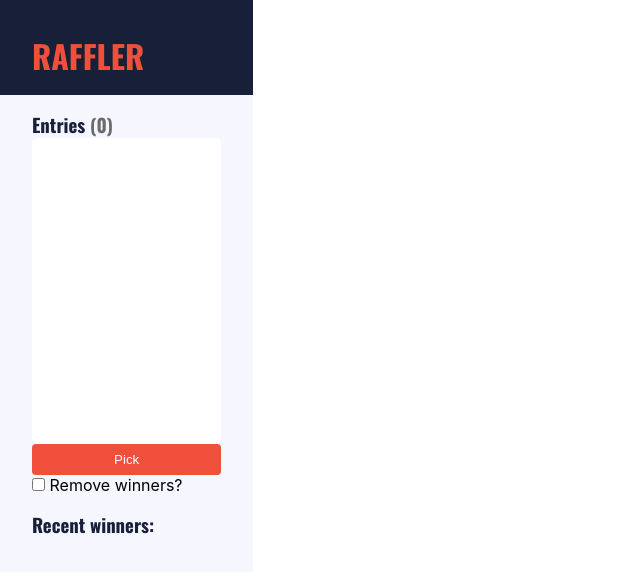
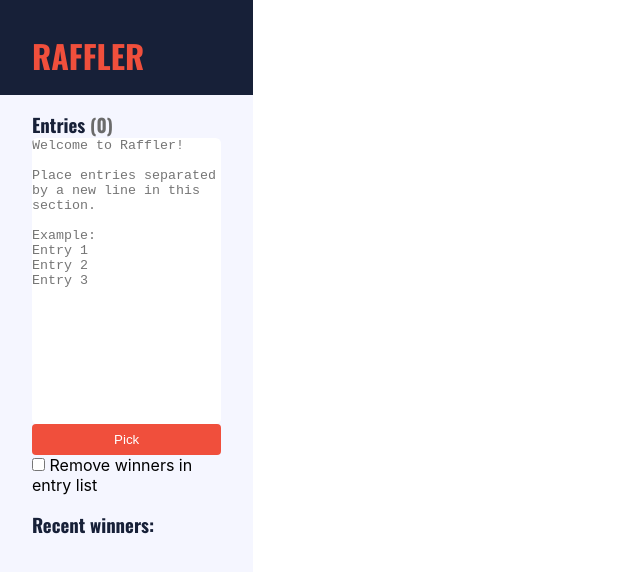
Before and after one commit to alwinpamintuan/raffler, a React (Create React App) app: page / in a window 1280 px wide. Shown: the top 572 px of the page, without its empty margins (0-640 px from the left). Built offline with nearby package versions, Linux system fonts and the light colour scheme.

Commit message:
Minor changes and input placeholder

```diff
--- a/package.json
+++ b/package.json
@@ -1,7 +1,7 @@
 {
   "name": "randomizer-app",
   "version": "0.1.0",
-  "homepage": "https://alwinpamintuan.github.io/randomizer-app",
+  "homepage": "https://alwinpamintuan.github.io/raffler",
   "private": true,
   "dependencies": {
     "@testing-library/jest-dom": "^5.16.2",
--- a/src/components/EntriesContainer/EntriesContainer.css
+++ b/src/components/EntriesContainer/EntriesContainer.css
@@ -1,10 +1,8 @@
-div#header, div#raffle-container {
-    padding-top: 32px;
-    padding-left: 32px;
-    padding-bottom: 16px;
+div#raffle {
+    padding: 32px;
 }
 
-  div#raffle-container {
+div#raffle {
   display: grid;
   grid-gap: 1rem;
   justify-content: space-between;
@@ -36,12 +34,12 @@ div#header, div#raffle-container {
 }
 
 @keyframes highlight-fade {
-    0% {color: var(--neutral-dark); border-color: var(--neutral)}
-    50% {color: var(--primary); border-color: var(--primary)}
-    100% {color: var(--neutral-dark); border-color: var(--neutral)}
+  0% {color: var(--neutral-dark); border-color: var(--neutral);}
+  50% {color: var(--primary); border-color: var(--primary);}
+  100% {color: var(--neutral-dark); border-color: var(--neutral);}
 }
 
 @keyframes highlight-win {
-    0% {color: var(--neutral-dark); border-color: var(--neutral);}
-    100% {color: var(--neutral-dark); border-color: transparent;}
+  0% {color: var(--neutral-dark); border-color: var(--neutral); background-color: var(--background-fore);}
+  100% {color: var(--neutral-dark); border-color: transparent; background-color: var(--background-main)}
 }
--- a/src/components/EntriesContainer/EntriesContainer.js
+++ b/src/components/EntriesContainer/EntriesContainer.js
@@ -6,7 +6,7 @@ function EntriesContainer(){
   const {entries} = useContext(AppContext);
 
   useEffect(() => {
-    const container = document.getElementById('raffle-container');
+    const container = document.getElementById('raffle');
 
     if(container){
       const size = Math.floor(Math.sqrt(entries.length))
@@ -17,7 +17,7 @@ function EntriesContainer(){
   }, [entries])
 
   return(
-    <div id="raffle-container">
+    <div id="raffle">
       {
         entries.map((entry, id) => {
           return (
--- a/src/components/Sidebar/Sidebar.js
+++ b/src/components/Sidebar/Sidebar.js
@@ -6,7 +6,19 @@ function Sidebar(){
   const ref = useRef();
   const {entries, winners, setEntries, setWinners} = useContext(AppContext);
 
+  const introduction=
+  `Welcome to Raffler!
+
+Place entries separated by a new line in this section.
+
+Example:
+Entry 1
+Entry 2
+Entry 3
+  `
+
   const handleClick = () => {
+    window.location.href = '#raffle';
     const elEntries = document.querySelectorAll('.entry');
 
     // Reset highlighted entries
@@ -73,12 +85,18 @@ function Sidebar(){
       <div id="sidebar-content">
         <div id="input-area">
           <h3>Entries <span id="count">({entries.length})</span></h3>
-          <textarea name="entries" onChange={handleInputChange} ref={ref}></textarea>
+          <textarea
+            name="entries"
+            onChange={handleInputChange}
+            ref={ref}
+            placeholder={introduction}>
+
+          </textarea>
           <button id="pick" onClick={handleClick}>Pick</button>
 
           <div>
             <input type="checkbox" id="remove-winners" name="remove-winners"></input>
-            <label for="remove-winners"> Remove winners?</label>
+            <label for="remove-winners"> Remove winners in entry list</label>
           </div>
         </div>
 
```
Lines whose indentation alone changed are shown as unchanged.
